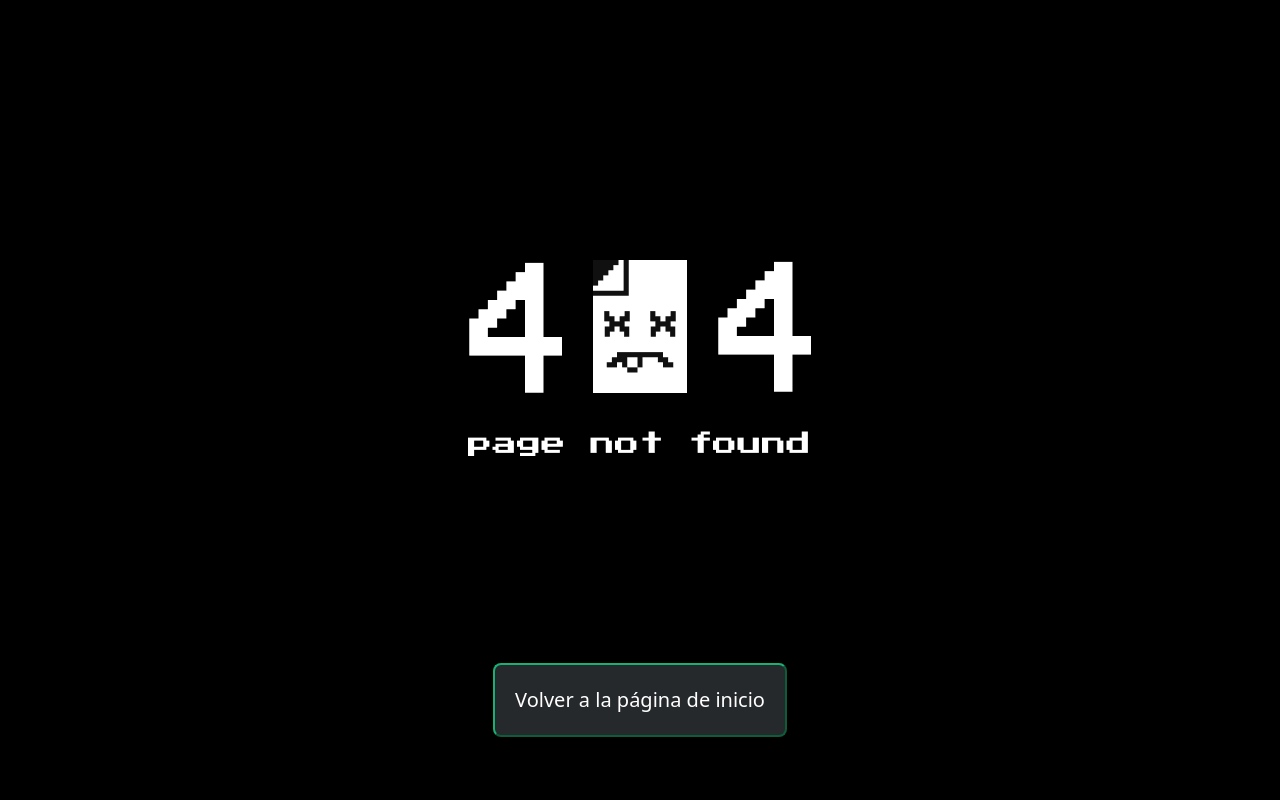
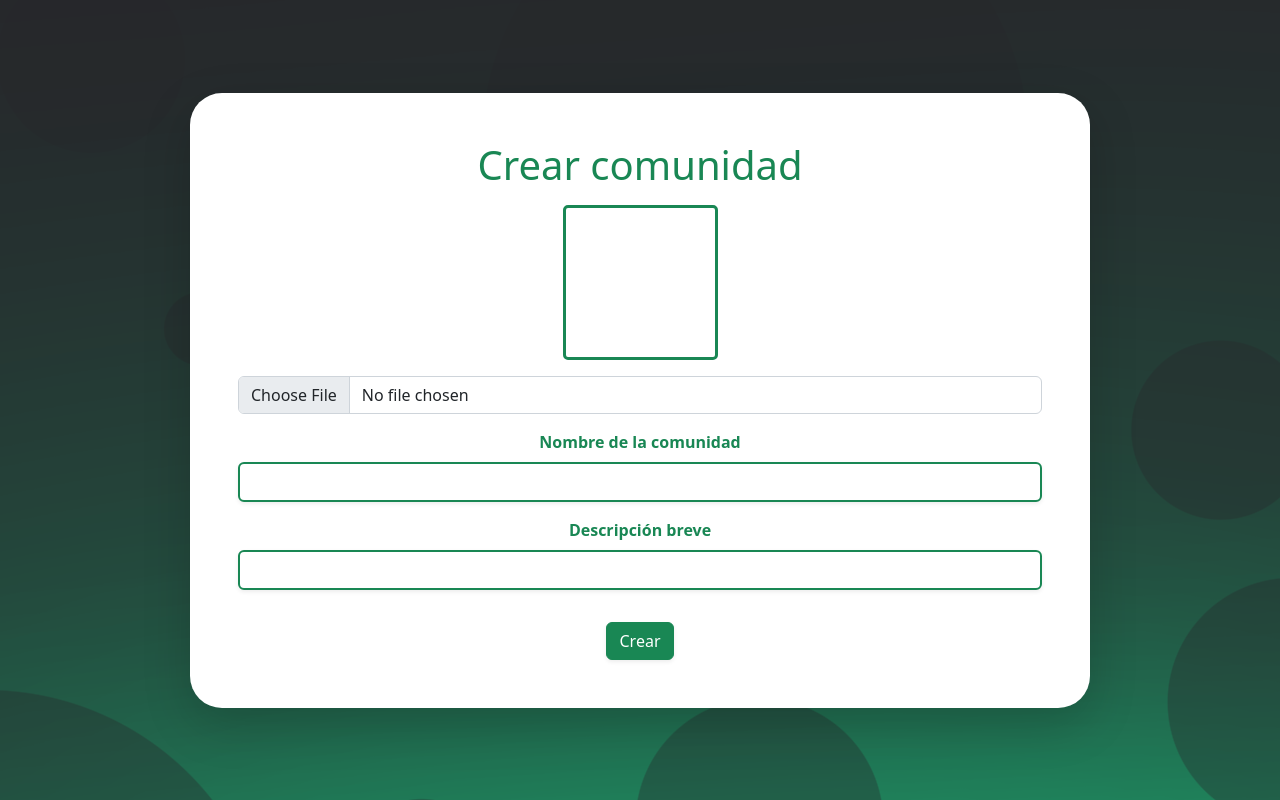
Before and after one commit to EmilioGtz19/Proyecto-Programacion-Web-ll, a React (Create React App) app in the folder pocom/client/: page /CreateCommunity in a window 1280 px wide. Built offline with nearby package versions, Linux system fonts and the light colour scheme.

Commit message:
create community screen

```diff
--- a/pocom/client/src/pages/App.js
+++ b/pocom/client/src/pages/App.js
@@ -7,6 +7,7 @@ import Profile from "./Profile";
 import Community from "./Community";
 import NotFoundPage from "./NotFoundPage";
 import withAuth from "../hocs/withAuth";
+import CreateCommunity from "./CreateCommunity";
 
 function App() {
   return (
@@ -18,6 +19,7 @@ function App() {
         <Route exact path="/signup" Component={Signup} />
         <Route exact path="/community" Component={Community} />
         <Route exact path="/profile" Component={withAuth(Profile)} />
+        <Route exact path="/CreateCommunity" Component={CreateCommunity} />
         <Route path="*" Component={NotFoundPage} />
       </Routes>
     </BrowserRouter>
--- /dev/null
+++ b/pocom/client/src/pages/CreateCommunity.js
@@ -0,0 +1,90 @@
+import React from 'react'
+import 'bootstrap/dist/css/bootstrap.min.css';
+import Button from 'react-bootstrap/Button';
+import Form from 'react-bootstrap/Form';
+import { useState, useEffect } from "react";
+import '../styles/CreateCommunity.css';
+
+const apiUrl = process.env.REACT_APP_API_URL;
+
+function CreateCommunity() {
+
+    const [selectedImage, setSelectedImage] = useState();
+    const [error, setError] = useState(false);
+    const [emptyImage, setEmptyImage] = useState(false);
+    const [communityName, setCommunityName] = useState('');
+    const [communityDescription, setCommunityDescription] = useState('');
+
+    const imageChange = async (e) => {
+        if (e.target.files && e.target.files.length > 0) {
+            setSelectedImage(e.target.files[0]);
+            setEmptyImage(false);
+        }
+    };
+
+    const handleSubmit = (e) => {
+        e.preventDefault();
+
+        if (communityName.length === 0 || communityDescription.length === 0) {
+            setError(true);
+        }
+        if (!selectedImage) {
+            setEmptyImage(true);
+        }
+
+        if (communityName && communityDescription && selectedImage){
+            alert("todo correcto")
+        }
+
+    }
+
+    return (
+
+      <div className="divCreateCommunity">
+
+        <div style={{width: 900}} className="App bg-white p-5 rounded-5 text-success shadow-lg">
+
+            <Form onSubmit={handleSubmit}>
+
+            <h1 className="mb-3">Crear comunidad</h1>
+
+            <div className="d-flex justify-content-center">
+                        <div className=" borderPicture">
+                            {selectedImage && (
+                                <img src={URL.createObjectURL(selectedImage)} className="imageDimensions" alt="User" />
+                            )}
+                        </div>
+                    </div>
+                    {emptyImage ?
+                        <Form.Label className="text-danger">La imagen no puede estar vacía</Form.Label> : ""}
+
+                    <input type="file" className="form-control mt-3" accept="image/*" onChange={imageChange} />
+
+
+            <Form.Group className="mb-3 mt-3">
+                <Form.Label className="fw-semibold">Nombre de la comunidad</Form.Label>
+                <Form.Control className="shadow-sm border border-success border-2" type="text" onChange={(e)=>{setCommunityName(e.target.value)}}/>
+                {error && communityName.length <= 0 ?
+                    <Form.Label className="text-danger">El nombre no puede estar vacío</Form.Label> : ""}
+            </Form.Group>
+
+            <Form.Group className="mb-3">
+                <Form.Label className="fw-semibold">Descripción breve</Form.Label>
+                <Form.Control className="shadow-sm border border-success border-2" type="text" onChange={(e)=>{setCommunityDescription(e.target.value)}}/>
+                {error && communityDescription.length <= 0 ?
+                    <Form.Label className="text-danger">La descripción no puede estar vacía</Form.Label> : ""}
+            </Form.Group>
+
+            <Button className="mt-3 shadow-sm" variant="success" type="submit">
+            Crear
+            </Button>
+
+        </Form>
+
+        </div>
+
+      </div>
+    );
+  }
+
+  export default CreateCommunity;
--- /dev/null
+++ b/pocom/client/src/styles/CreateCommunity.css
@@ -0,0 +1,19 @@
+.divCreateCommunity {
+    display: flex;
+    align-items: center;
+    justify-content: center;
+    height: 100vh;
+    background-size: cover;
+}
+
+.imageDimensions{
+    width: 150px;
+    height: 150px;
+}
+
+.borderPicture{
+    border: solid 3px;
+    border-radius: 5px;
+    width: 155px;
+    height: 155px;
+}
```
